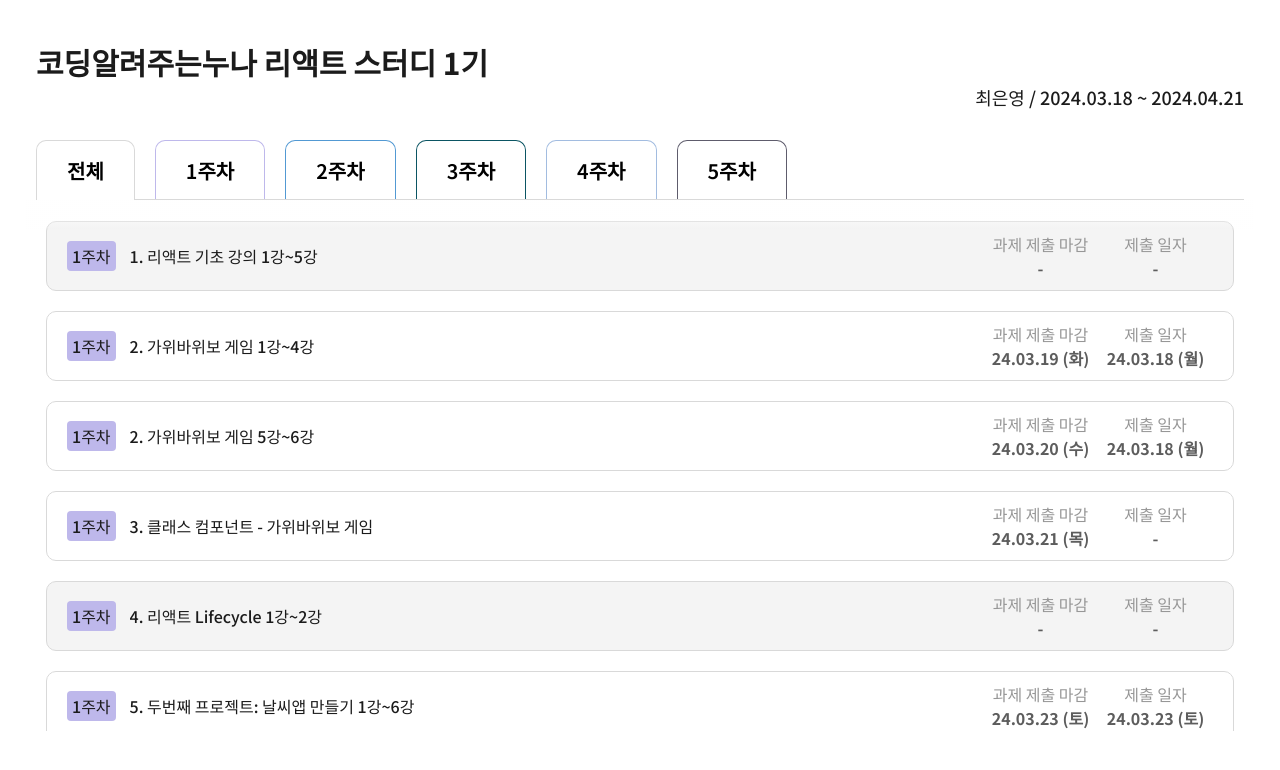
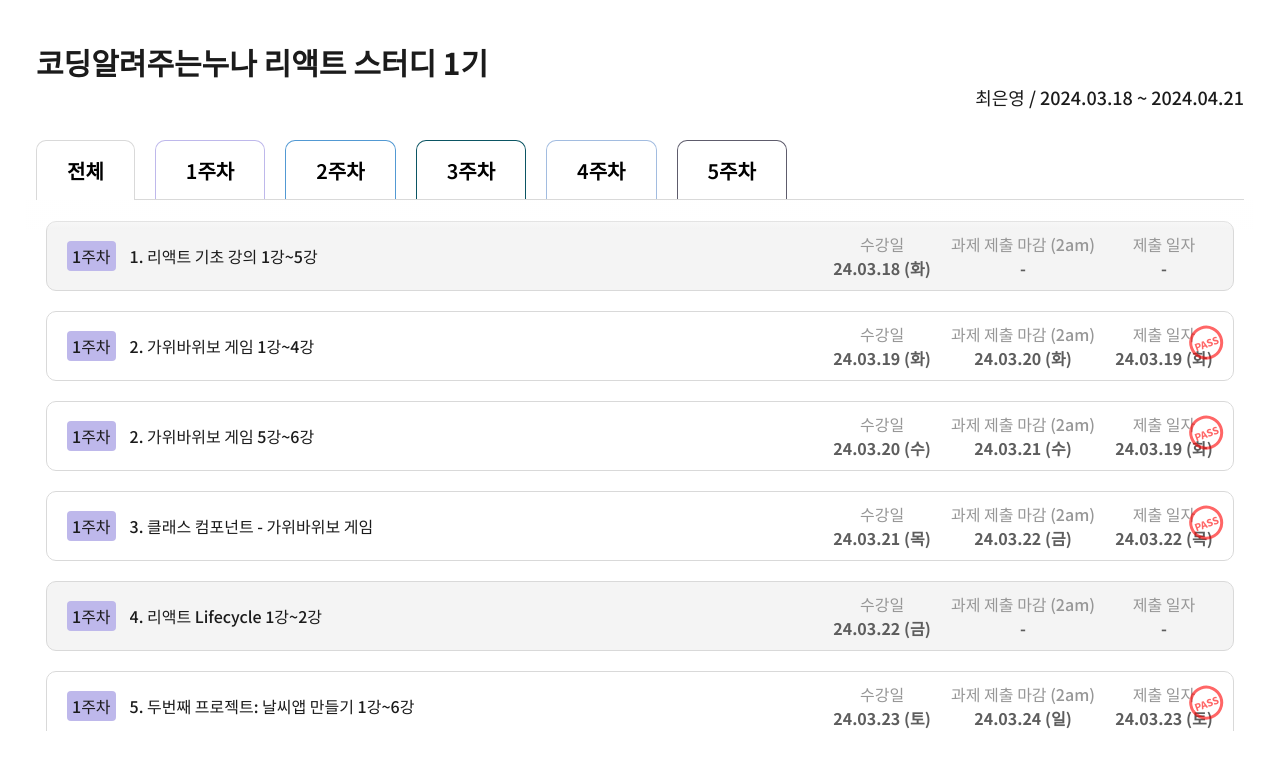
Before and after one commit to atelier2430/study_noona, a React (Create React App) app: page / in a window 1280 px wide. Shown: the top 770 px of the page. Built offline with nearby package versions, Linux system fonts and the light colour scheme.

Commit message:
[MODIFY] 인덱스페이지 스타일 수정

```diff
--- a/src/assets/css/common.css
+++ b/src/assets/css/common.css
@@ -195,7 +195,8 @@ strong {
 .wrap .list .item .date-area {
   display: flex;
   flex-shrink: 0;
-  width: 230px;
+  gap: 20px;
+  width: 380px;
 }
 .wrap .list .item .date {
   display: flex;
@@ -203,8 +204,11 @@ strong {
   flex: 1;
   color: #979797;
   text-align: center;
+  white-space: nowrap;
 }
 .wrap .list .item .date span:nth-child(2) {
+  flex: 0;
+  align-items: center;
   color: #5d5d5d;
   font-weight: 700;
 }
@@ -213,6 +217,35 @@ strong {
 }
 .wrap .list .item .date.failure span:nth-child(2) {
   color: #cb3939;
+}
+.wrap .list .item .date span.pass {
+  position: relative;
+}
+.wrap .list .item .date span.pass::after {
+  content: 'PASS';
+  position: absolute;
+  top: 0;
+  right: 0;
+  display: flex;
+  justify-content: center;
+  align-items: center;
+  width: 34px;
+  height: 34px;
+  border: 3px solid #ff0000;
+  border-radius: 50%;
+  -webkit-border-radius: 50%;
+  -moz-border-radius: 50%;
+  -ms-border-radius: 50%;
+  -o-border-radius: 50%;
+  transform: translate(30%, -60%) rotate(-20deg);
+  -webkit-transform: translate(30%, -60%) rotate(-20deg);
+  -moz-transform: translate(30%, -60%) rotate(-20deg);
+  -ms-transform: translate(30%, -60%) rotate(-20deg);
+  -o-transform: translate(30%, -60%) rotate(-20deg);
+  font-size: 1rem;
+  font-weight: 800;
+  color: #ff0000;
+  opacity: 0.6;
 }
 
 .loading-area {
@@ -257,6 +290,12 @@ strong {
     padding: 10px 11px;
   }
   .wrap .list .item .date-area {
+    flex-wrap: wrap;
     width: 100%;
+    padding: 0 5px;
+  }
+  .wrap .list .item .date {
+    flex: 0;
+    text-align: left;
   }
 }
--- a/src/component/IndexItem.jsx
+++ b/src/component/IndexItem.jsx
@@ -3,7 +3,7 @@ import PropTypes from 'prop-types';
 import { Link } from 'react-router-dom';
 
 function IndexItem({
-  week, title, dueDate, submittedDate, url,
+  week, title, standardDate, dueDate, submittedDate, pass, url,
 }) {
   return (
     <li className={`item ${dueDate && 'has-assign'}`}>
@@ -15,12 +15,18 @@ function IndexItem({
         <span className="title">{title}</span>
         <span className="date-area">
           <span className="date">
-            <span>과제 제출 마감</span>
+            <span>수강일</span>
+            <span>{standardDate || '-'}</span>
+          </span>
+          <span className="date">
+            <span>과제 제출 마감 (2am)</span>
             <span>{dueDate || '-'}</span>
           </span>
           <span className="date">
             <span>제출 일자</span>
-            <span>{submittedDate || '-'}</span>
+            <span className={(pass && submittedDate)?'pass':''}>
+              {submittedDate || '-'}
+            </span>
           </span>
         </span>
       </Link>
@@ -32,15 +38,19 @@ function IndexItem({
 IndexItem.propTypes = {
   week: PropTypes.number.isRequired,
   title: PropTypes.string.isRequired,
+  standardDate: PropTypes.string,
   dueDate: PropTypes.string,
   submittedDate: PropTypes.string,
+  pass: PropTypes.bool,
   url: PropTypes.string.isRequired,
 };
 
 // 필수값이 아닌 props에 대한 기본값 설정
 IndexItem.defaultProps = {
-  dueDate: '',
-  submittedDate: '',
+  standardDate: '',
+  dueDate: '-',
+  submittedDate: '-',
+  pass: false,
 };
 
 
--- a/src/data/data.jsx
+++ b/src/data/data.jsx
@@ -6,50 +6,64 @@ const AssignmentData = [
       {
         id: 1,
         title: '1. 리액트 기초 강의 1강~5강',
+        standardDate: '24.03.18 (화)',
         dueDate: '',
         submittedDate: '',
+        pass: false,
         url: '',
       },
       {
         id: 2,
         title: '2. 가위바위보 게임 1강~4강',
-        dueDate: '24.03.19 (화)',
-        submittedDate: '24.03.18 (월)',
+        standardDate: '24.03.19 (화)',
+        dueDate: '24.03.20 (화)',
+        submittedDate: '24.03.19 (화)',
+        pass: true,
         url: 'rock-paper-scissors',
       },
       {
         id: 3,
         title: '2. 가위바위보 게임 5강~6강',
-        dueDate: '24.03.20 (수)',
-        submittedDate: '24.03.18 (월)',
+        standardDate: '24.03.20 (수)',
+        dueDate: '24.03.21 (수)',
+        submittedDate: '24.03.19 (화)',
+        pass: true,
         url: 'rock-paper-scissors',
       },
       {
         id: 4,
         title: '3. 클래스 컴포넌트 - 가위바위보 게임',
-        dueDate: '24.03.21 (목)',
-        submittedDate: '',
+        standardDate: '24.03.21 (목)',
+        dueDate: '24.03.22 (금)',
+        submittedDate: '24.03.22 (목)',
+        pass: true,
         url: 'rock-paper-scissors-class',
       },
       {
         id: 5,
         title: '4. 리액트 Lifecycle 1강~2강',
+        standardDate: '24.03.22 (금)',
         dueDate: '',
         submittedDate: '',
+        pass: false,
         url: '',
       },
       {
         id: 6,
         title: '5. 두번째 프로젝트: 날씨앱 만들기 1강~6강',
-        dueDate: '24.03.23 (토)',
+        standardDate: '24.03.23 (토)',
+        dueDate: '24.03.24 (일)',
         submittedDate: '24.03.23 (토)',
+        pass: true,
         url: 'weather',
       },
       {
         id: 7,
         title: '5. 두번째 프로젝트: 날씨앱 만들기 7강~9강',
-        dueDate: '24.03.24 (일)',
+        standardDate: '24.03.24 (일)',
+        dueDate: '',
         submittedDate: '24.03.24 (일)',
+        pass: true,
         url: 'weather',
       },
     ]
@@ -61,36 +75,46 @@ const AssignmentData = [
       {
         id: 8,
         title: '6. 라우터: 멀티 웹페이지를 만드는 법 1강~6강',
+        standardDate: '',
         dueDate: '',
         submittedDate: '',
+        pass: false,
         url: '',
       },
       {
         id: 9,
         title: '7. 세번째 프로젝트: 쇼핑몰 웹사이트 만들기 1강~5강',
-        dueDate: '24.03.27 (수)',
+        standardDate: '24.03.27 (수)',
+        dueDate: '',
         submittedDate: '',
+        pass: false,
         url: '',
       },
       {
         id: 10,
         title: '7. 세번째 프로젝트: 쇼핑몰 웹사이트 만들기 6강~9강',
-        dueDate: '24.03.28 (목)',
+        standardDate: '24.03.28 (목)',
+        dueDate: '',
         submittedDate: '',
+        pass: false,
         url: '',
       },
       {
         id: 11,
         title: '7. 세번째 프로젝트: 쇼핑몰 웹사이트 만들기 10강~13강',
-        dueDate: '24.03.29 (금)',
+        standardDate: '24.03.29 (금)',
+        dueDate: '',
         submittedDate: '',
+        pass: false,
         url: '',
       },
       {
         id: 12,
         title: '8. Redux: 게임 체인져 1강~6강',
-        dueDate: '24.03.31 (일)',
+        standardDate: '24.03.31 (일)',
+        dueDate: '',
         submittedDate: '',
+        pass: false,
         url: '',
       },
     ]
@@ -102,50 +126,64 @@ const AssignmentData = [
       {
         id: 13,
         title: '9. 네번째 프로젝트: 연락처 페이지 만들기 (Redux ver.) 1강~8강',
-        dueDate: '24.04.01 (월)',
+        standardDate: '24.04.01 (월)',
+        dueDate: '',
         submittedDate: '',
+        pass: false,
         url: '',
       },
       {
         id: 14,
         title: '10. 리덕스 미들웨어 1강~6강',
-        dueDate: '24.04.02 (화)',
+        standardDate: '24.04.02 (화)',
+        dueDate: '',
         submittedDate: '',
+        pass: false,
         url: '',
       },
       {
         id: 15,
         title: '보너스 트랙: 최신 리덕스를 사용하자 - redux toolkit\n보너스 트랙2: createAsnycThunk',
-        dueDate: '24.04.03 (수)',
+        standardDate: '24.04.03 (수)',
+        dueDate: '',
         submittedDate: '',
+        pass: false,
         url: '',
       },
       {
         id: 16,
         title: '리액트 쿼리 1강~4강',
+        standardDate: '',
         dueDate: '',
         submittedDate: '',
+        pass: false,
         url: '',
       },
       {
         id: 17,
         title: '리액트 쿼리 5강~10강',
+        standardDate: '',
         dueDate: '',
         submittedDate: '',
+        pass: false,
         url: '',
       },
       {
         id: 18,
         title: '12. Netflix 만들기 1강~5강',
-        dueDate: '24.04.06 (토)',
+        standardDate: '24.04.06 (토)',
+        dueDate: '',
         submittedDate: '',
+        pass: false,
         url: '',
       },
       {
         id: 19,
         title: '12. Netflix 만들기 6강~7강',
-        dueDate: '24.04.07 (일)',
+        standardDate: '24.04.07 (일)',
+        dueDate: '',
         submittedDate: '',
+        pass: false,
         url: '',
       },
     ]
@@ -157,36 +195,46 @@ const AssignmentData = [
       {
         id: 20,
         title: '12. Netflix 만들기 8강~9강',
-        dueDate: '24.04.08 (월)',
+        standardDate: '24.04.08 (월)',
+        dueDate: '',
         submittedDate: '',
+        pass: false,
         url: '',
       },
       {
         id: 21,
         title: '12. Netflix 만들기 10강~12강',
-        dueDate: '24.04.09 (화)',
+        standardDate: '24.04.09 (화)',
+        dueDate: '',
         submittedDate: '',
+        pass: false,
         url: '',
       },
       {
         id: 22,
         title: '12. Netflix 만들기 13강~14강',
-        dueDate: '24.04.10 (수)',
+        standardDate: '24.04.10 (수)',
+        dueDate: '',
         submittedDate: '',
+        pass: false,
         url: '',
       },
       {
         id: 23,
         title: '12. Netflix 만들기 15강',
-        dueDate: '24.04.13 (토)',
+        standardDate: '24.04.13 (토)',
+        dueDate: '',
         submittedDate: '',
+        pass: false,
         url: '',
       },
       {
         id: 24,
         title: '그룹 프로젝트 OT 21:00 ~ 23:00',
-        dueDate: '24.04.14 (일)',
+        standardDate: '24.04.14 (일)',
+        dueDate: '',
         submittedDate: '',
+        pass: false,
         url: '',
       },
     ]
@@ -198,8 +246,10 @@ const AssignmentData = [
       {
         id: 25,
         title: '그룹 프로젝트 발표 20:00 ~ 23:00',
-        dueDate: '24.04.21 (일)',
+        standardDate: '24.04.21 (일)',
+        dueDate: '',
         submittedDate: '',
+        pass: false,
         url: '',
       },
     ]
--- a/src/pages/Index.jsx
+++ b/src/pages/Index.jsx
@@ -54,8 +54,10 @@ function Index() {
                   key={item.id}
                   week={assignment.week}
                   title={item.title}
+                  standardDate={item.standardDate}
                   dueDate={item.dueDate}
                   submittedDate={item.submittedDate}
+                  pass={item.pass}
                   url={item.url}
                 />
               ))}
```
